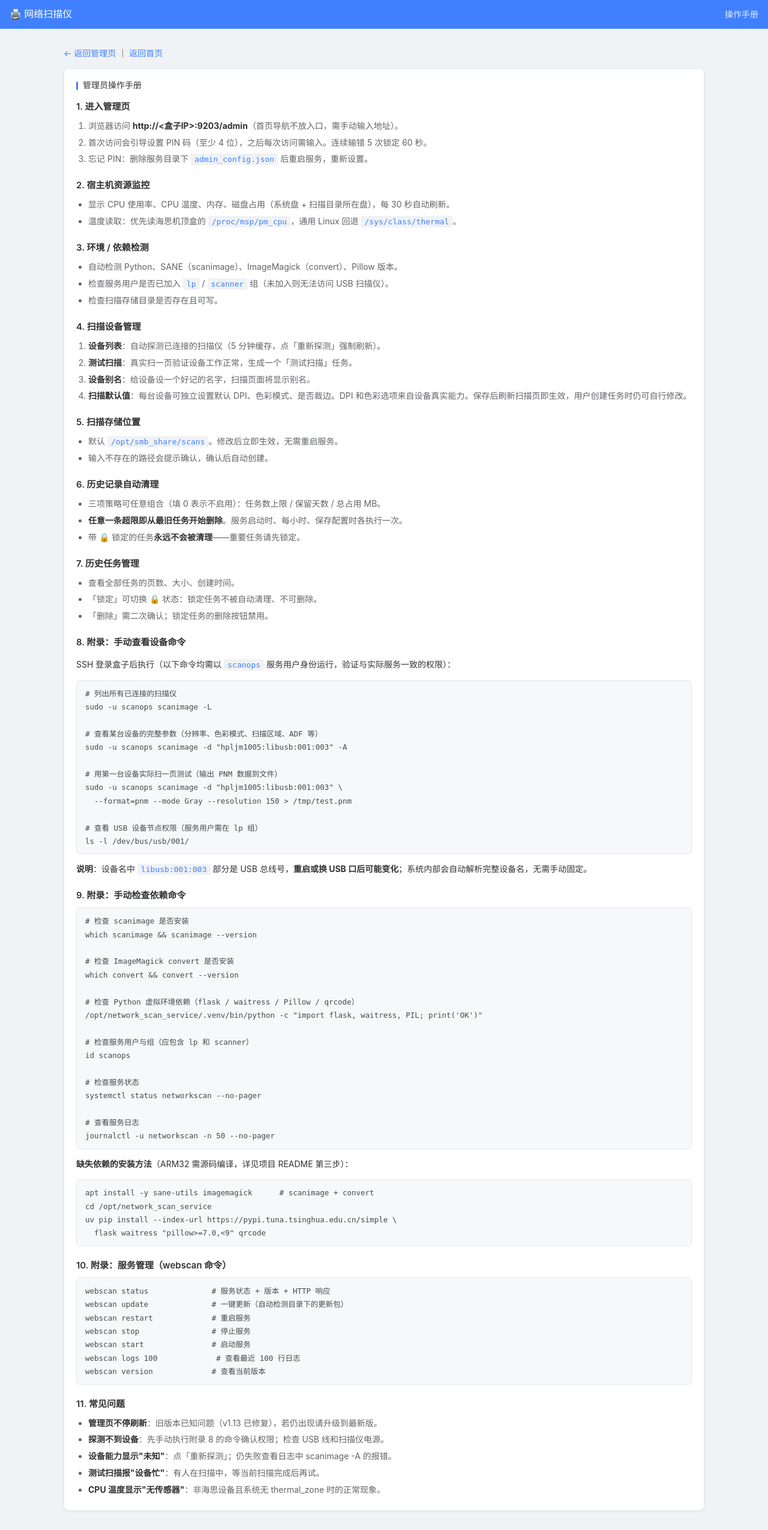
After one commit to Lzeropi/networkscan, a Flask app: page /admin/manual in a window 1280 px wide. The commit adds this page. Shown: the whole page at 60% size. Run offline with Flask 3, Linux system fonts and the light colour scheme.

Commit message:
feat: 管理员操作手册独立页面 + 扫描手册去自动清理章节 + admin下拉框修复
- manual.html：去掉第8章自动清理（移至管理员手册）；第4章改名调整图片并补删除图片流程说明；按钮名同步（调整图片/保存排序）
- admin-manual.html：新建11章管理员手册（PIN登录/资源监控/依赖检测/设备管理/存储/清理/任务管理/手动查设备命令/手动查依赖命令/webscan命令/FAQ）
- app.py：新增 /admin/manual 路由
- admin.html：顶栏加管理员手册入口
- style.css：手册 pre 代码块样式
- admin.js：select 从 label 包裹改为 span 包裹（修复点击 label 文字导致下拉列表一闪而逝）
- admin.py：probe_devices 新增 dpi_raw 完整 DPI 列表（解析 --resolution 枚举行）

```diff
--- a/app.py
+++ b/app.py
@@ -82,6 +82,11 @@ def job_page(job):
 @app.route("/manual")
 def manual():
     return render_template("manual.html")
+
+
+@app.route("/admin/manual")
+def admin_manual():
+    return render_template("admin-manual.html")
 
 
 # ---------------- API ----------------
--- a/static/admin.js
+++ b/static/admin.js
@@ -185,9 +185,9 @@
         '<input type="text" id="alias_'+eid+'" placeholder="'+x.name+'" value="'+alias+'" style="flex:1;min-width:80px">' +
         '</div>' +
         '<div class="cfg-grid" style="grid-template-columns:auto auto auto 1fr;gap:6px;align-items:center">' +
-        '<label class="hint">默认DPI <select id="dpi_'+eid+'" style="padding:4px;border-radius:6px;border:1px solid var(--border)">'+dpiOpts+'</select></label>' +
-        '<label class="hint">默认色彩 <select id="mode_'+eid+'" style="padding:4px;border-radius:6px;border:1px solid var(--border)">'+modeOpts+'</select></label>' +
-        '<label class="hint"><input type="checkbox" id="crop_'+eid+'" '+curCrop+'> 裁边</label>' +
+        '<span class="hint" style="display:flex;align-items:center;gap:4px">默认DPI <select id="dpi_'+eid+'" style="padding:4px;border-radius:6px;border:1px solid var(--border)">'+dpiOpts+'</select></span>' +
+        '<span class="hint" style="display:flex;align-items:center;gap:4px">默认色彩 <select id="mode_'+eid+'" style="padding:4px;border-radius:6px;border:1px solid var(--border)">'+modeOpts+'</select></span>' +
+        '<span class="hint" style="display:flex;align-items:center;gap:4px"><input type="checkbox" id="crop_'+eid+'" '+curCrop+'> 裁边</span>' +
         '<button class="primary" data-dev-save="'+x.name+'" style="white-space:nowrap">保存</button>' +
         '</div></div></div>');
     });
--- a/static/style.css
+++ b/static/style.css
@@ -273,6 +273,8 @@ figcaption a{padding:2px 8px;font-size:13px}
 .manual li{margin:4px 0;line-height:1.7;color:#606266}
 .manual b{color:#303133}
 .manual code{background:#f0f2f5;padding:2px 6px;border-radius:3px;font-size:13px;color:#4080ff}
+.manual pre{background:#f7f8fa;border:1px solid var(--border);border-radius:6px;padding:10px 14px;overflow-x:auto;margin:8px 0}
+.manual pre code{background:none;padding:0;border-radius:0;color:#474747;font-size:12.5px;line-height:1.6}
 
 /* ---------- 移动端适配 ---------- */
 @media (max-width: 640px) {
--- /dev/null
+++ b/templates/admin-manual.html
@@ -0,0 +1,118 @@
+{% extends "base.html" %}
+{% block title %}管理员操作手册 - 网络扫描仪{% endblock %}
+{% block content %}
+<p><a href="/admin">← 返回管理页</a> ｜ <a href="/">返回首页</a></p>
+
+<section class="card">
+  <h2>管理员操作手册</h2>
+  <div class="manual">
+
+  <h3>1. 进入管理页</h3>
+  <ol>
+    <li>浏览器访问 <b>http://&lt;盒子IP&gt;:9203/admin</b>（首页导航不放入口，需手动输入地址）。</li>
+    <li>首次访问会引导设置 PIN 码（至少 4 位），之后每次访问需输入。连续输错 5 次锁定 60 秒。</li>
+    <li>忘记 PIN：删除服务目录下 <code>admin_config.json</code> 后重启服务，重新设置。</li>
+  </ol>
+
+  <h3>2. 宿主机资源监控</h3>
+  <ul>
+    <li>显示 CPU 使用率、CPU 温度、内存、磁盘占用（系统盘 + 扫描目录所在盘），每 30 秒自动刷新。</li>
+    <li>温度读取：优先读海思机顶盒的 <code>/proc/msp/pm_cpu</code>，通用 Linux 回退 <code>/sys/class/thermal</code>。</li>
+  </ul>
+
+  <h3>3. 环境 / 依赖检测</h3>
+  <ul>
+    <li>自动检测 Python、SANE（scanimage）、ImageMagick（convert）、Pillow 版本。</li>
+    <li>检查服务用户是否已加入 <code>lp</code> / <code>scanner</code> 组（未加入则无法访问 USB 扫描仪）。</li>
+    <li>检查扫描存储目录是否存在且可写。</li>
+  </ul>
+
+  <h3>4. 扫描设备管理</h3>
+  <ol>
+    <li><b>设备列表</b>：自动探测已连接的扫描仪（5 分钟缓存，点「重新探测」强制刷新）。</li>
+    <li><b>测试扫描</b>：真实扫一页验证设备工作正常，生成一个「测试扫描」任务。</li>
+    <li><b>设备别名</b>：给设备设一个好记的名字，扫描页面将显示别名。</li>
+    <li><b>扫描默认值</b>：每台设备可独立设置默认 DPI、色彩模式、是否裁边。DPI 和色彩选项来自设备真实能力。保存后刷新扫描页即生效，用户创建任务时仍可自行修改。</li>
+  </ol>
+
+  <h3>5. 扫描存储位置</h3>
+  <ul>
+    <li>默认 <code>/opt/smb_share/scans</code>。修改后立即生效，无需重启服务。</li>
+    <li>输入不存在的路径会提示确认，确认后自动创建。</li>
+  </ul>
+
+  <h3>6. 历史记录自动清理</h3>
+  <ul>
+    <li>三项策略可任意组合（填 0 表示不启用）：任务数上限 / 保留天数 / 总占用 MB。</li>
+    <li><b>任意一条超限即从最旧任务开始删除</b>。服务启动时、每小时、保存配置时各执行一次。</li>
+    <li>带 🔒 锁定的任务<b>永远不会被清理</b>——重要任务请先锁定。</li>
+  </ul>
+
+  <h3>7. 历史任务管理</h3>
+  <ul>
+    <li>查看全部任务的页数、大小、创建时间。</li>
+    <li>「锁定」可切换 🔒 状态：锁定任务不被自动清理、不可删除。</li>
+    <li>「删除」需二次确认；锁定任务的删除按钮禁用。</li>
+  </ul>
+
+  <h3>8. 附录：手动查看设备命令</h3>
+  <p>SSH 登录盒子后执行（以下命令均需以 <code>scanops</code> 服务用户身份运行，验证与实际服务一致的权限）：</p>
+  <pre><code># 列出所有已连接的扫描仪
+sudo -u scanops scanimage -L
+
+# 查看某台设备的完整参数（分辨率、色彩模式、扫描区域、ADF 等）
+sudo -u scanops scanimage -d "hpljm1005:libusb:001:003" -A
+
+# 用第一台设备实际扫一页测试（输出 PNM 数据到文件）
+sudo -u scanops scanimage -d "hpljm1005:libusb:001:003" \
+  --format=pnm --mode Gray --resolution 150 &gt; /tmp/test.pnm
+
+# 查看 USB 设备节点权限（服务用户需在 lp 组）
+ls -l /dev/bus/usb/001/</code></pre>
+  <p><b>说明</b>：设备名中 <code>libusb:001:003</code> 部分是 USB 总线号，<b>重启或换 USB 口后可能变化</b>；系统内部会自动解析完整设备名，无需手动固定。</p>
+
+  <h3>9. 附录：手动检查依赖命令</h3>
+  <pre><code># 检查 scanimage 是否安装
+which scanimage &amp;&amp; scanimage --version
+
+# 检查 ImageMagick convert 是否安装
+which convert &amp;&amp; convert --version
+
+# 检查 Python 虚拟环境依赖（flask / waitress / Pillow / qrcode）
+/opt/network_scan_service/.venv/bin/python -c "import flask, waitress, PIL; print('OK')"
+
+# 检查服务用户与组（应包含 lp 和 scanner）
+id scanops
+
+# 检查服务状态
+systemctl status networkscan --no-pager
+
+# 查看服务日志
+journalctl -u networkscan -n 50 --no-pager</code></pre>
+  <p><b>缺失依赖的安装方法</b>（ARM32 需源码编译，详见项目 README 第三步）：</p>
+  <pre><code>apt install -y sane-utils imagemagick      # scanimage + convert
+cd /opt/network_scan_service
+uv pip install --index-url https://pypi.tuna.tsinghua.edu.cn/simple \
+  flask waitress "pillow>=7.0,&lt;9" qrcode</code></pre>
+
+  <h3>10. 附录：服务管理（webscan 命令）</h3>
+  <pre><code>webscan status              # 服务状态 + 版本 + HTTP 响应
+webscan update              # 一键更新（自动检测目录下的更新包）
+webscan restart             # 重启服务
+webscan stop                # 停止服务
+webscan start               # 启动服务
+webscan logs 100             # 查看最近 100 行日志
+webscan version             # 查看当前版本</code></pre>
+
+  <h3>11. 常见问题</h3>
+  <ul>
+    <li><b>管理页不停刷新</b>：旧版本已知问题（v1.13 已修复），若仍出现请升级到最新版。</li>
+    <li><b>探测不到设备</b>：先手动执行附录 8 的命令确认权限；检查 USB 线和扫描仪电源。</li>
+    <li><b>设备能力显示"未知"</b>：点「重新探测」；仍失败查看日志中 scanimage -A 的报错。</li>
+    <li><b>测试扫描报"设备忙"</b>：有人在扫描中，等当前扫描完成后再试。</li>
+    <li><b>CPU 温度显示"无传感器"</b>：非海思设备且系统无 thermal_zone 时的正常现象。</li>
+  </ul>
+
+  </div>
+</section>
+{% endblock %}
--- a/templates/admin.html
+++ b/templates/admin.html
@@ -25,6 +25,7 @@
       <p class="hint" style="margin:4px 0 0">服务运行：<span id="uptime"></span></p>
     </div>
     <div class="reorder-controls">
+      <a class="btn" href="/admin/manual">管理员手册</a>
       <button class="btn" id="btnRefreshAll">刷新全部</button>
       <button class="btn" id="btnLogout">退出管理</button>
     </div>
```
Also changed, not shown: admin.py (+11 -4 lines), templates/manual.html (+14 -10 lines).
